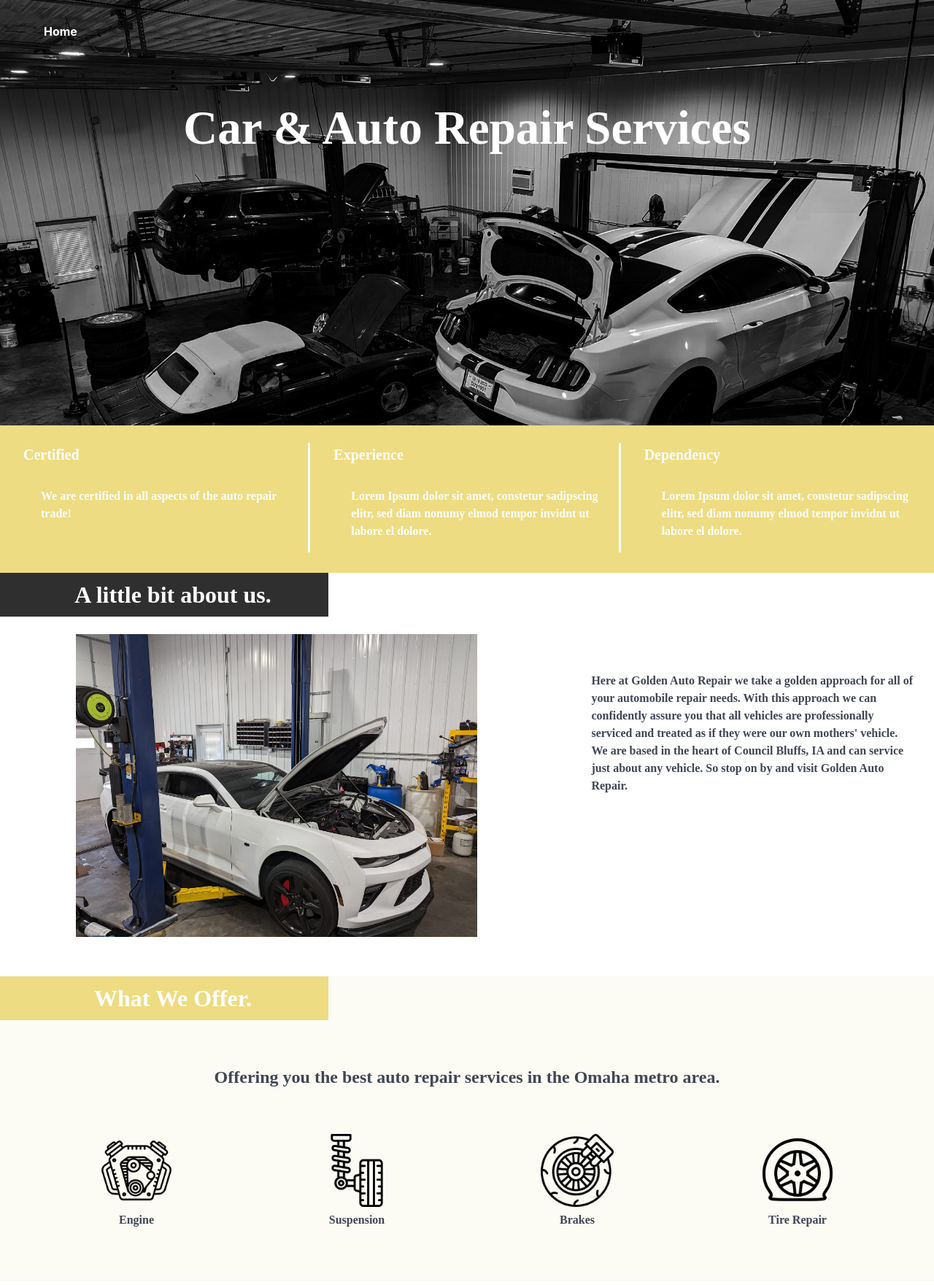
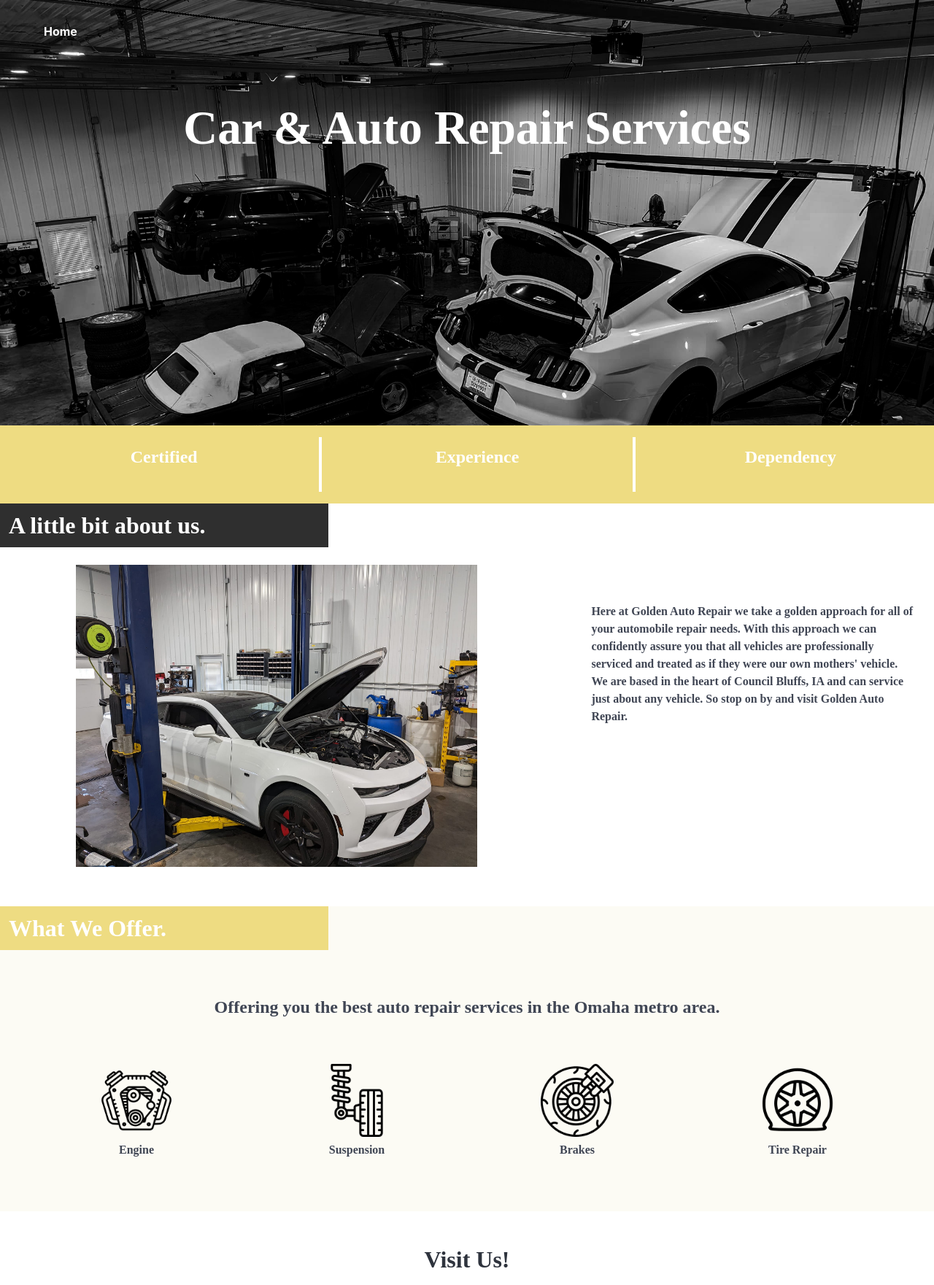
Before and after one commit to cjuanito797/GoldenAutoRepair, a Django app: page / in a window 1280 px wide. Shown: the part 208-1969 px from the top of the page at 73% size. Run offline with Django 5.2, Linux system fonts and the light colour scheme; some libraries are stand-ins or nearby versions.

Commit message:
Fixed Front-end Issues
Fixed some issues that we were having on the front-end.

```diff
--- a/Home/templates/index.html
+++ b/Home/templates/index.html
@@ -159,63 +159,45 @@
 
     <section class="hero" id="virtues">
 
-        <div class="columns mb-3 p-1 ml-2">
+        <div class="columns ml-2 p-1 mb-1">
 
 
-            <div class="column is-one-third is-flex">
+            <div class="column is-one-third has-text-centered">
                 <div id="content">
                     <h1 class="subtitle
-                    has-text-weight-semibold ml-2 mt-5
-                    has-text-white is-size-4-fullhd
-                    is-size-5-tablet is-size-5-mobile">Certified</h1>
-                    <div class="column p-2">
-                        <p class="text ml-5 has-text-white
-                    has-text-weight-semibold is-size-6">We are certified in
-                            all aspects of the auto repair trade!</p>
-                    </div>
+                    has-text-weight-semibold mt-5
+                    has-text-white is-size-3-fullhd
+                    is-size-4-tablet is-size-4-mobile">Certified</h1>
 
                 </div>
 
-                <div class="is-hidden-mobile ml-2" id="vbar">
-                </div>
+
             </div>
 
+            <div id="white_divider" class="is-hidden-mobile mb-2 mt-5"></div>
 
-            <div class="column is-one-third is-flex is-align-content-left">
+            <div class="column is-one-third has-text-centered">
 
                 <div id="content">
                     <h1 class="subtitle
-                    has-text-weight-semibold ml-2 mt-5
-                    has-text-white is-size-4-fullhd
-                    is-size-5-tablet is-size-5-mobile" style="font-family:
+                    has-text-weight-semibold mt-5
+                    has-text-white is-size-3-fullhd
+                    is-size-4-tablet is-size-4-mobile" style="font-family:
                     Charter;">Experience</h1>
-                    <div class="column p-2">
-                        <p class="text ml-5 has-text-white
-                    has-text-weight-semibold is-size-6">Lorem Ipsum dolor sit
-                            amet,
-                            constetur
-                            sadipscing elitr, sed diam nonumy elmod tempor
-                            invidnt ut labore el dolore.</p>
-                    </div>
+
                 </div>
 
-                <div class="is-hidden-mobile ml-2" id="vbar">
-                </div>
+
             </div>
 
-            <div class="column is-one-third">
+            <div id="white_divider" class="is-hidden-mobile mb-2 mt-5"></div>
+
+            <div class="column is-one-third has-text-centered">
                 <h1 class="subtitle
-                    has-text-weight-semibold ml-2 mt-5
-                    has-text-white is-size-4-fullhd
-                    is-size-5-tablet is-size-5-mobile">Dependency</h1>
-                <div class="column p-2">
-                    <p class="text ml-5 has-text-white
-                    has-text-weight-semibold is-size-6">Lorem Ipsum dolor sit
-                        amet,
-                        constetur
-                        sadipscing elitr, sed diam nonumy elmod tempor
-                        invidnt ut labore el dolore.</p>
-                </div>
+                    has-text-weight-semibold mt-5
+                    has-text-white is-size-3-fullhd
+                    is-size-4-tablet is-size-4-mobile">Dependency</h1>
+
             </div>
 
         </div>
@@ -223,8 +205,8 @@
 
     <section class="hero pb-5" id="about_us">
 
-        <div id="about_us_intro" class="has-text-centered">
-            <h1 class="title p-3 has-text-white ml-5 is-size-3">
+        <div id="about_us_intro" class="has-text-centered-fullhd">
+            <h1 class="title p-3 has-text-white is-size-3-fullhd is-size-4-mobile">
                 A little bit about us.</h1>
         </div>
 
@@ -264,8 +246,9 @@
 
     <section class="hero pb-5" id="our_services">
 
-        <div id="our_services_intro" class="has-text-centered">
-            <h1 class="title p-3 has-text-white ml-5">What We Offer.</h1>
+        <div id="our_services_intro" class="has-text-centered-fullhd">
+            <h1 class="title p-3 has-text-white is-size-3-fullhd
+            is-size-4-mobile">What We Offer.</h1>
         </div>
 
         <section class="hero-body">
```
